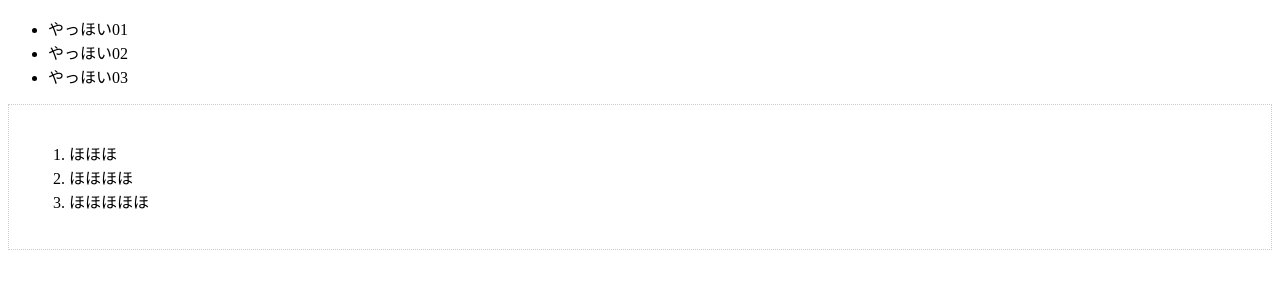
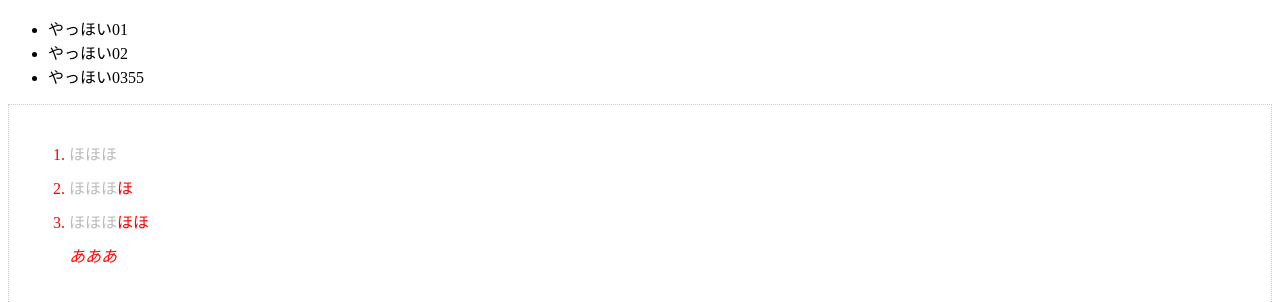
Before and after one commit to dragonta2/git_test, a plain HTML site: page testA.html in a window 1280 px wide. Shown: the top 302 px of the page. Drawn offline with Linux system fonts and the light colour scheme.

Commit message:
g add -p テスト2

```diff
--- a/testA.css
+++ b/testA.css
@@ -2,3 +2,16 @@
   border: 1px dotted #ccc;
   padding: 20px;
 }
+
+#foo ol li {
+  color: red;
+}
+
+#foo ol li span {
+  color: #bbb;
+}
+
+#foo ol li i {
+  display: block;
+  margin-top: 10px;
+}
--- a/testA.html
+++ b/testA.html
@@ -1,5 +1,6 @@
 <!DOCTYPE html>
 <html lang="ja">
+
 <head>
   <meta charset="UTF-8">
   <meta name="viewport" content="width=device-width, initial-scale=1.0">
@@ -7,18 +8,21 @@
   <link rel="stylesheet" href="testA.css">
   <title>Git PlayGroundへようこそ</title>
 </head>
+
 <body>
   <ul>
     <li>やっほい01</li>
     <li>やっほい02</li>
-    <li>やっほい03</li>
+    <li>やっほい0355</li>
   </ul>
   <div id="foo">
     <ol>
-      <li class="yes1">ほほほ<i></i></li>
-      <li class="yes2">ほほほほ<i></i></li>
-      <li class="yes3">ほほほほほ<i></i></li>
+      <li class="yes1"><span>ほほほ</span><i></i></li>
+      <li class="yes2"><span>ほほほ</span>ほ<i></i></li>
+      <li class="yes3"><span>ほほほ</span>ほほ<i>あああ</i></li>
     </ol>
+
   </div>
 </body>
+
 </html>
```
